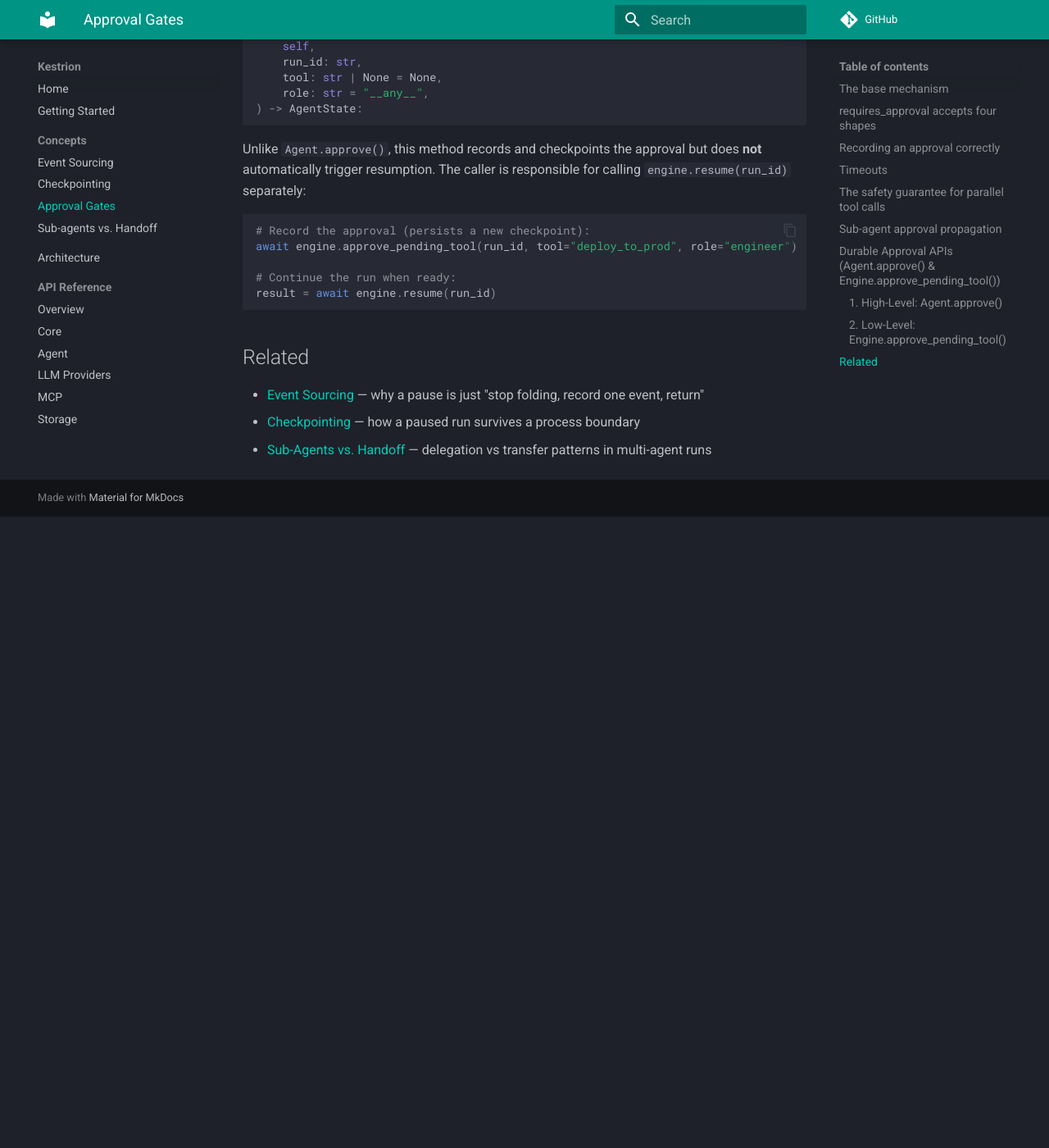
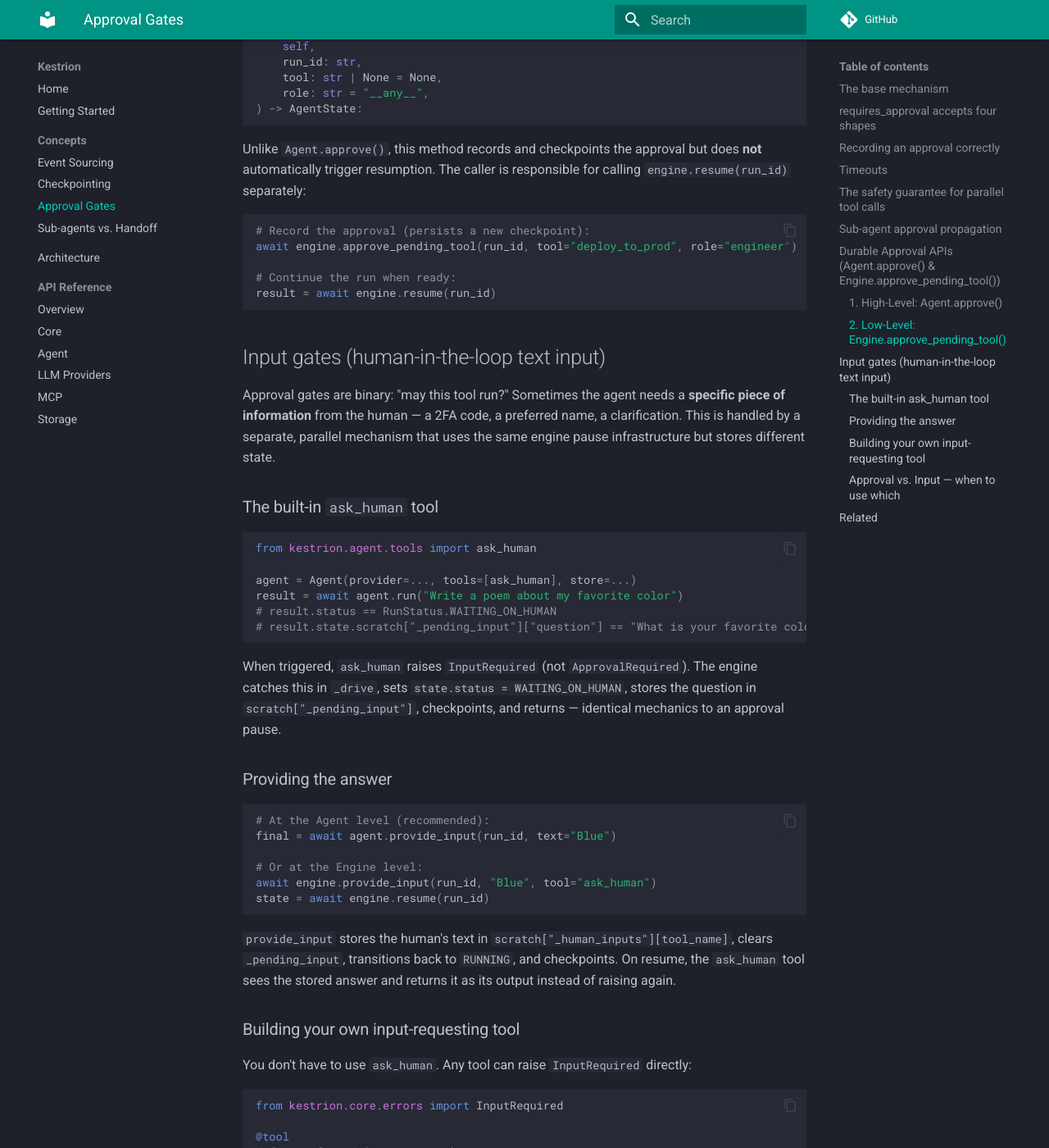
Before and after one commit to VinayakDubey07/kestrion, an MkDocs documentation site: the page built from docs/concepts/approval-gates.md, in a window 1280 px wide and 1400 px high, scrolled down 3719 px. Shown: the whole window at 82% size. Built offline with MkDocs 1.6.1 and Material for MkDocs 9.7.7, drawn with Linux system fonts in a browser that asks for light colours; comment, search, counter and statistics services are not loaded; before the commit the page ends 4349 px from its top, so only the background shows below that; some of the changed text lies outside the part shown.

Commit message:
docs: Document human-in-the-loop input across all docs
- docs/index.md: Add ask_input_demo.py to examples list
- docs/getting-started.md: Add 'Asking the user for input' section
- docs/concepts/approval-gates.md: Add 'Input gates' section with
  comparison table, custom tool example, and API usage
- docs/api-reference/index.md: Add ask_human, provide_input, InputRequired
- docs/api-reference/agent.md: Add kestrion.agent.tools module
- docs/architecture.md: Add tools.py and errors.py to module map
- CHANGELOG.md: Add [Unreleased] section with new feature and fixes
- README.md: Update status line (7 features, 150 tests, fix typos)

````diff
--- a/docs/architecture.md
+++ b/docs/architecture.md
@@ -35,12 +35,14 @@
 kestrion/
 ├── core/
 │   ├── types.py      — data contracts: Event, AgentState, Checkpoint, ToolSpec, Node, NodeResult
-│   └── engine.py      — the execution loop, approval gating, event sourcing plumbing
+│   ├── engine.py      — the execution loop, approval gating, event sourcing plumbing
+│   └── errors.py      — control-flow exceptions: ApprovalRequired, InputRequired, RunExpiredError
 ├── store/
 │   └── sqlite_store.py — CheckpointStore implementation (Protocol defined in core/types.py)
 ├── agent/
 │   ├── agent.py        — Agent class, the ergonomic user-facing API
-│   └── decorators.py   — @tool, turning Python functions into Tool objects
+│   ├── decorators.py   — @tool, turning Python functions into Tool objects
+│   └── tools.py        — built-in tools (ask_human)
 └── llm/
     ├── base.py                — LLMProvider Protocol, Message/LLMResponse/ToolCallRequest types
     ├── anthropic_provider.py  — Anthropic Claude implementation
--- a/docs/concepts/approval-gates.md
+++ b/docs/concepts/approval-gates.md
@@ -157,6 +157,69 @@
 result = await engine.resume(run_id)
 ```
 
+## Input gates (human-in-the-loop text input)
+
+Approval gates are binary: "may this tool run?" Sometimes the agent needs a **specific piece of
+information** from the human — a 2FA code, a preferred name, a clarification. This is handled by a
+separate, parallel mechanism that uses the same engine pause infrastructure but stores different
+state.
+
+### The built-in `ask_human` tool
+
+```python
+from kestrion.agent.tools import ask_human
+
+agent = Agent(provider=..., tools=[ask_human], store=...)
+result = await agent.run("Write a poem about my favorite color")
+# result.status == RunStatus.WAITING_ON_HUMAN
+# result.state.scratch["_pending_input"]["question"] == "What is your favorite color?"
+```
+
+When triggered, `ask_human` raises `InputRequired` (not `ApprovalRequired`). The engine catches
+this in `_drive`, sets `state.status = WAITING_ON_HUMAN`, stores the question in
+`scratch["_pending_input"]`, checkpoints, and returns — identical mechanics to an approval pause.
+
+### Providing the answer
+
+```python
+# At the Agent level (recommended):
+final = await agent.provide_input(run_id, text="Blue")
+
+# Or at the Engine level:
+await engine.provide_input(run_id, "Blue", tool="ask_human")
+state = await engine.resume(run_id)
+```
+
+`provide_input` stores the human's text in `scratch["_human_inputs"][tool_name]`, clears
+`_pending_input`, transitions back to `RUNNING`, and checkpoints. On resume, the `ask_human` tool
+sees the stored answer and returns it as its output instead of raising again.
+
+### Building your own input-requesting tool
+
+You don't have to use `ask_human`. Any tool can raise `InputRequired` directly:
+
+```python
+from kestrion.core.errors import InputRequired
+
+@tool
+def get_2fa_code(service: str) -> str:
+    """Prompt the user for a 2FA code."""
+    raise InputRequired(tool_name="get_2fa_code", question=f"Enter the 2FA code for {service}")
+```
+
+The engine handles `InputRequired` identically regardless of which tool raises it.
+
+### Approval vs. Input — when to use which
+
+| Mechanism | Use when... | State key | Exception |
+|---|---|---|---|
+| Approval gate | You need permission to *run* a tool | `_pending_approval` | `ApprovalRequired` |
+| Input gate | You need *data* from the human | `_pending_input` | `InputRequired` |
+
+Attempting to `approve()` a run that's waiting for input (or `provide_input()` to a run waiting for
+approval) raises a clear error — they are distinct mechanisms that share the same engine pause
+infrastructure.
+
 ## Related
 
 - [Event Sourcing](event-sourcing.md) — why a pause is just "stop folding, record one event, return"
````
Also changed, not shown: CHANGELOG.md (+12 -0 lines), README.md (+4 -4 lines), docs/api-reference/agent.md (+2 -0 lines), docs/api-reference/index.md (+8 -5 lines), docs/getting-started.md (+29 -0 lines), docs/index.md (+3 -0 lines).
